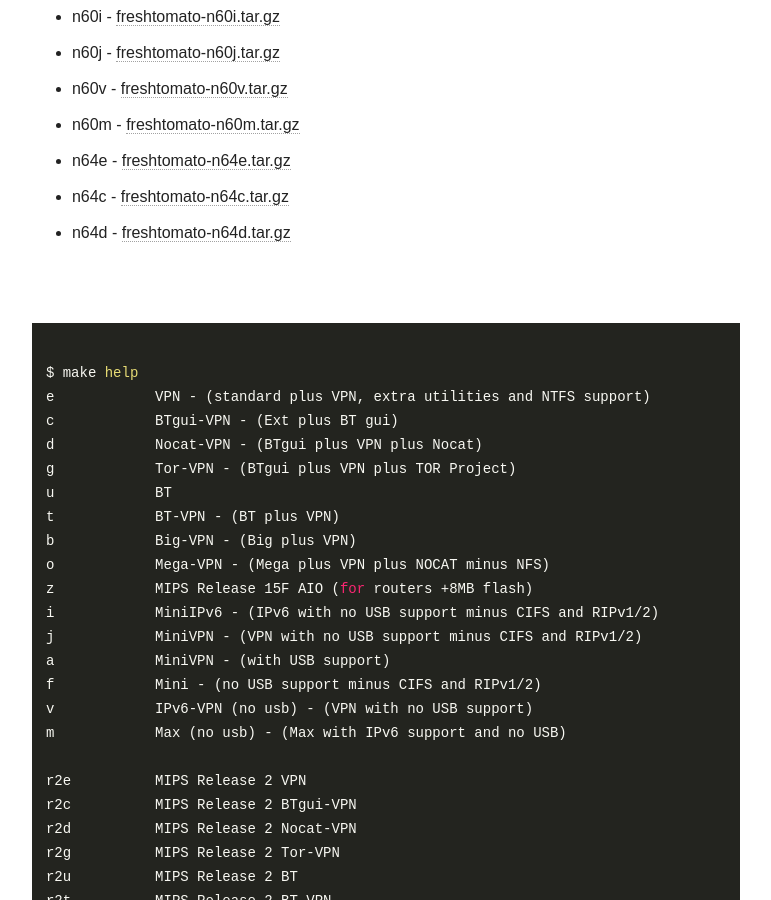
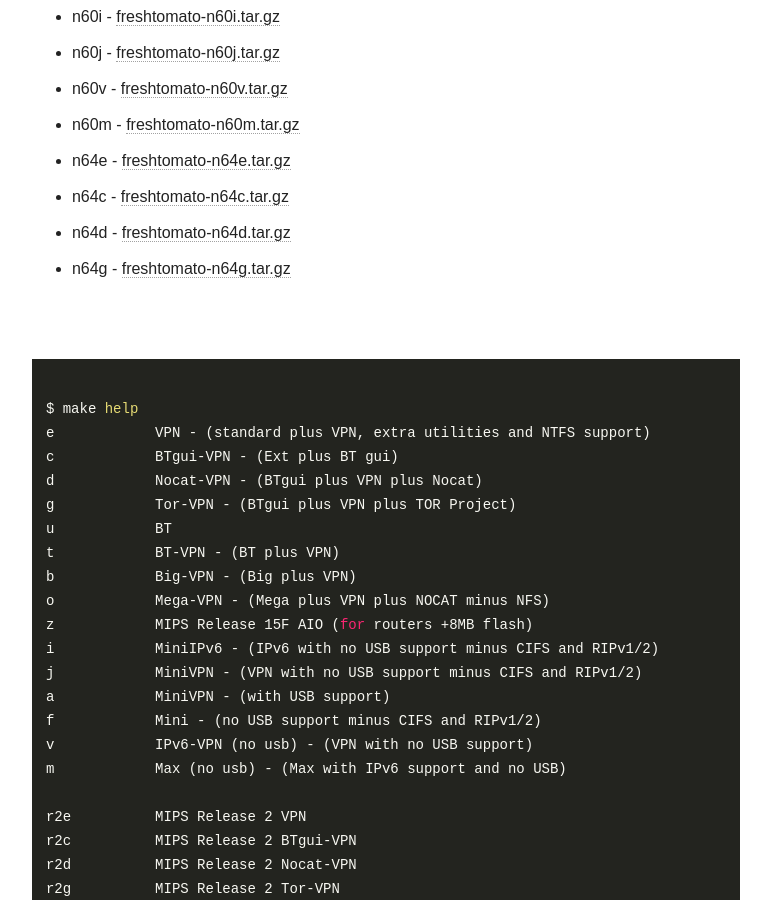
Before and after one commit to oglopss/freshtomato-mips-ci-jekyll, a Jekyll site: the page built from index.html, in a window 1280 px wide and 900 px high, scrolled down 1459 px. Shown: the whole window, without its empty margins (254-1025 px from the left). Built offline with Jekyll 4.4.1, drawn with Linux system fonts in a browser that asks for light colours; nearby versions of some CDN libraries.

Commit message:
Travis build 16 n64g pushed to gh-pages

```diff
--- a/_data/ss.yml
+++ b/_data/ss.yml
@@ -30,3 +30,4 @@
   - 0028 n64e freshtomato-n64e.tar.gz
   - 0029 n64c freshtomato-n64c.tar.gz
   - 0030 n64d freshtomato-n64d.tar.gz
+  - 0031 n64g freshtomato-n64g.tar.gz
```
